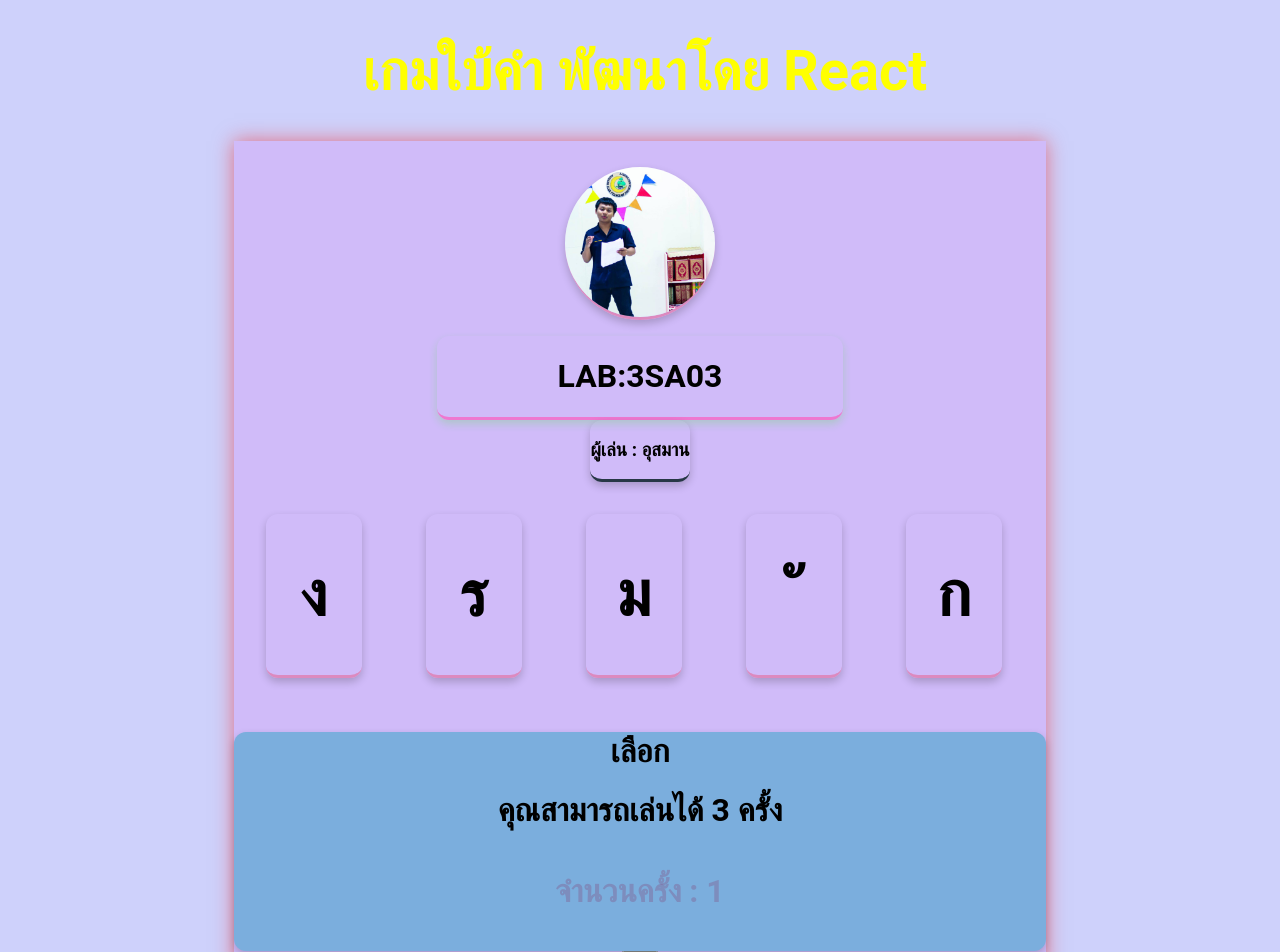
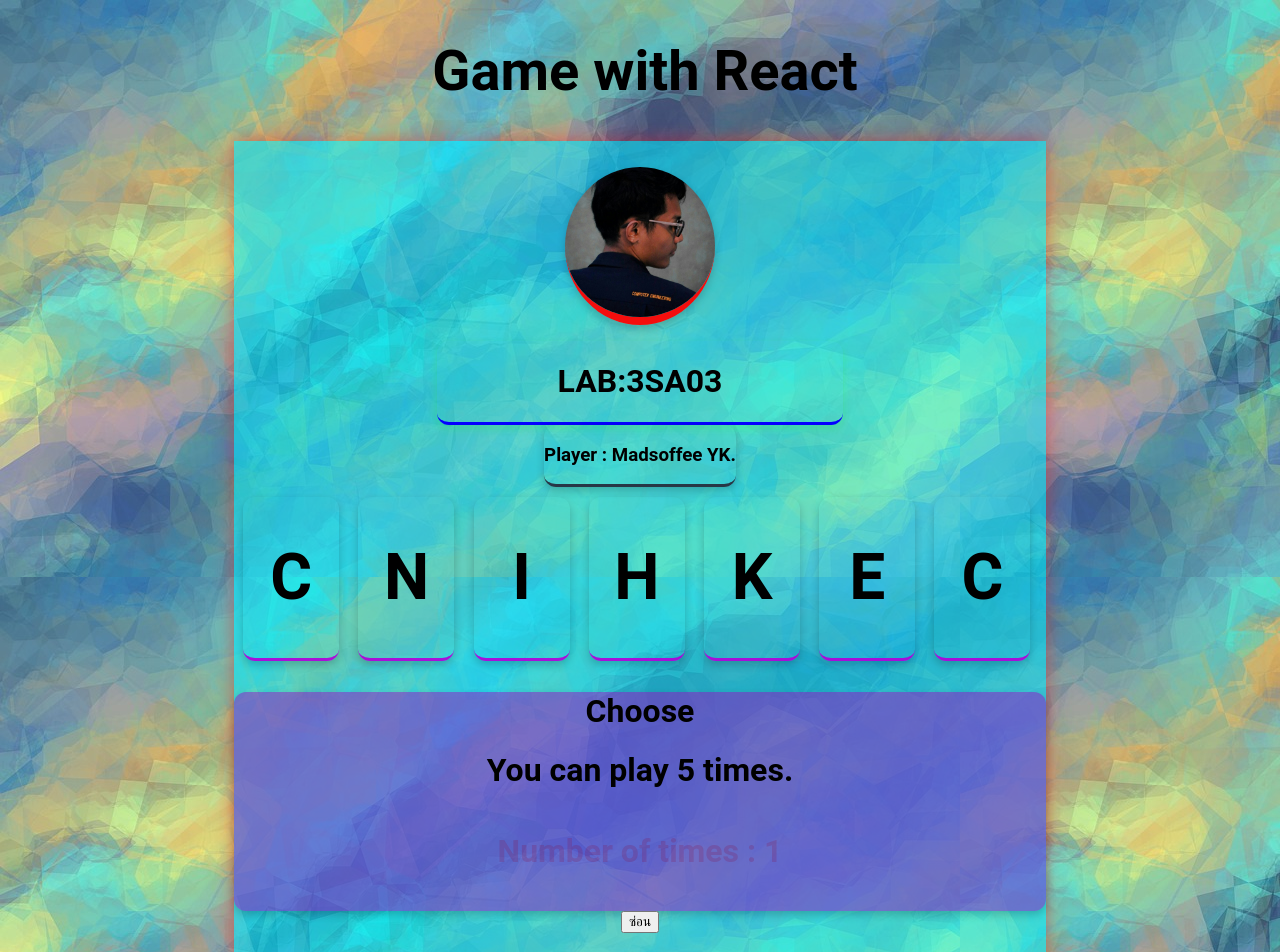
Before and after one commit to Madsoffee/03SA03, a React (Create React App) app: page / in a window 1280 px wide. Shown: the top 952 px of the page. Built offline with nearby package versions, Linux system fonts and the light colour scheme.

Commit message:
second commit

```diff
--- a/src/App.css
+++ b/src/App.css
@@ -1,9 +1,9 @@
 body{
-  background-color: rgba(11, 26, 238, 0.2);
+  background-image: url("bg.jpg");
   font-family: 'Roboto', sans-serif;
 }
 .first{
-  background: rgba(215, 100, 238, 0.2);
+  background: rgba(0, 234, 255, 0.534);
   display: block;
   margin: 0 auto;
   width: 21.5cm;
@@ -18,7 +18,7 @@ body{
   margin: 16px 32px;
   border-radius: 100%;
   box-shadow: 0 4px 8px 0 rgba(0,0,0,0.2);
-  border-bottom:3px solid #d8be;
+  border-bottom:8px solid rgba(255, 0, 0, 0.933);
 
 }
 .profile-area{
@@ -31,16 +31,16 @@ body{
   text-align: center;
   width: 3em;
   font-size: 2em;
-  box-shadow: 0 4px 8px 0 rgba(0,0,0,0.2);
-  margin: 1em;
+  box-shadow: 0 4px 8px 0 rgba(0, 0, 0, 0.2);
+  margin: 0.3em;
   user-select: none;
   cursor: pointer;
   border-radius: 12px;
-  border-bottom:3px solid #d8be;
+  border-bottom:3px solid rgba(175, 3, 218, 0.933);
 }
 .activeCard {
- color: #eb1bb7;
- background: #190bdb;
+ color: #d9ff00;
+ background: #06a01a;
 }
 .center-text{
   display: flex;
@@ -61,7 +61,7 @@ body{
   box-shadow: 0 4px 8px 0 rgba(34, 238, 15, 0.2);
   float: left;
   border-radius: 12px;
-  border-bottom:3px solid #ee78d0;
+  border-bottom:3px solid #0400ff;
 }
 .click{
   display: flex;
@@ -102,7 +102,7 @@ body{
 }
 .box{
   box-shadow: 0 4px 8px 0 rgba(0,0,0,0.2);
-  background: #7baedd;
+  background: #960cc07c;
   border-radius: 12px;
 }
 .button{
@@ -113,7 +113,7 @@ body{
   display: inline-block;
   margin: 4px 2px;
   cursor: pointer;
-  background-color: white;
+  background-color: rgb(93, 0, 199);
   color: black;
   border: 2px solid #17ac12;
   border-radius: 12px;
@@ -134,7 +134,7 @@ body{
 }
 .button:hover{
   box-shadow:2px 2px 8px #000000;
-  background: rgb(18, 231, 100);
+  background: rgb(255, 255, 255);
   border: 2px solid #273746;
 }
 .win{
--- a/src/App.js
+++ b/src/App.js
@@ -6,7 +6,7 @@ import Start from './Start'
 import _ from 'lodash';
 import profile from './profile.jpg'
 
-const message = 'มังกร'
+const message = 'Chicken'
 const prepareStateFromWord = (given_word) => {
   let word = given_word.toUpperCase()
   let chars = _.shuffle(Array.from(word))
@@ -53,9 +53,9 @@ class App extends React.Component {
     })
   }
   render() {
-    let check = this.state.completed === false ? '' : <button className="button" onClick={this.reset}><h1>เริ่มเกมใหม่</h1></button>;
-    let ans = this.state.completed === false ? '' : <h3 className="ans">คำตอบคือ {message}</h3>;
-    let checks = this.state.completed === false ? '' : <h1 className="win">คุณชนะ</h1>;
+    let check = this.state.completed === false ? '' : <button className="button" onClick={this.reset}><h1>Play again!</h1></button>;
+    let ans = this.state.completed === false ? '' : <h3 className="ans">Answer {message}</h3>;
+    let checks = this.state.completed === false ? '' : <h1 className="win">You win!</h1>;
     //let count_end = this.state.counter > 3 ? "Game Over" : "Counter : " + this.state.counter;
 
     return (
@@ -71,7 +71,7 @@ class App extends React.Component {
                 <div className="text1"><h1 className="text">LAB:3SA03   </h1></div>
                 <div className="click">
                   <div className="box-myname">
-                    <h3 className="text">ผู้เล่น : อุสมาน </h3>
+                    <h3 className="text">Player : Madsoffee YK. </h3>
                   </div>
                 </div>
               </div>
@@ -90,8 +90,8 @@ class App extends React.Component {
                 ))
               }
               <div className="box">
-                <h1 className="text">เลือก</h1>
-                <h1 className="text">คุณสามารถเล่นได้ 3 ครั้ง</h1>
+                <h1 className="text">Choose</h1>
+                <h1 className="text">You can play 5 times.</h1>
                 {
                   Array.from(this.state.guess).map((x, y) => (
                     <Event
@@ -114,7 +114,7 @@ class App extends React.Component {
             </div>
             <div className="center-text">
               <button className="button-show" onClick={this.give_ups}>ซ่อน</button>
-              <h3>{this.state.give_up === true ? 'คำตอบ : โหมดสัตว์' : ''}</h3>
+              <h3>{this.state.give_up === true ? ' Hint : Animals' : ''}</h3>
             </div>
           </div>
         </div>
--- a/src/Check.js
+++ b/src/Check.js
@@ -7,7 +7,7 @@ class Check extends React.Component {
         //let count_end = this.props.check_count > 5 ? "Game Over" : "Counter : " + this.props.check_count;
         let count_end = this.props.check_count > 5 ? 'area2' : '';
         //let colors = count_end > 5 ? 'area2' : '';
-        let count_ends = this.props.check_count > 5 ? "คุณแพ้" : "จำนวนครั้ง : " + this.props.check_count;
+        let count_ends = this.props.check_count > 5 ? "You lost!" : "Number of times : " + this.props.check_count;
         let test = `area ${count_end}`
         return (
             <div>
--- a/src/Start.css
+++ b/src/Start.css
@@ -43,7 +43,7 @@
 
 }
 .color{
-    color: yellow;
+    color: rgb(0, 0, 0);
     font-size: 350%;
     margin-left: 10px;
 }
--- a/src/Start.js
+++ b/src/Start.js
@@ -7,7 +7,7 @@ function Start() {
     <div className="one">
       <div className="row">
         <h1 className="text-head"></h1>
-        <div><h1 className="color">เกมใบ้คำ พัฒนาโดย React</h1></div>
+        <div><h1 className="color">Game with React</h1></div>
       </div>
     </div>
   );
```
Also changed, not shown: src/bg.jpg (added), src/profile.jpg.
